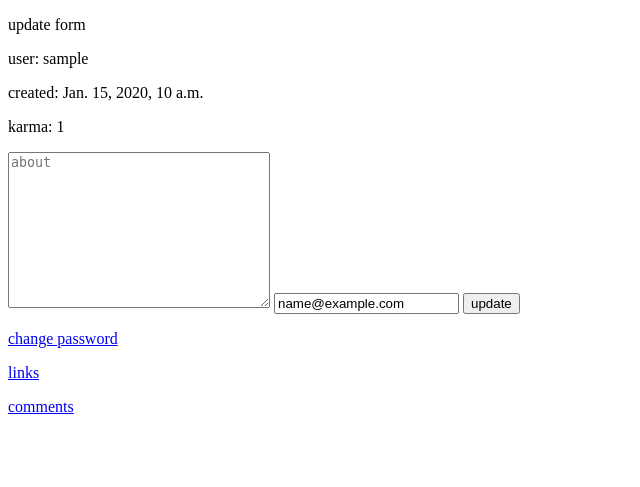
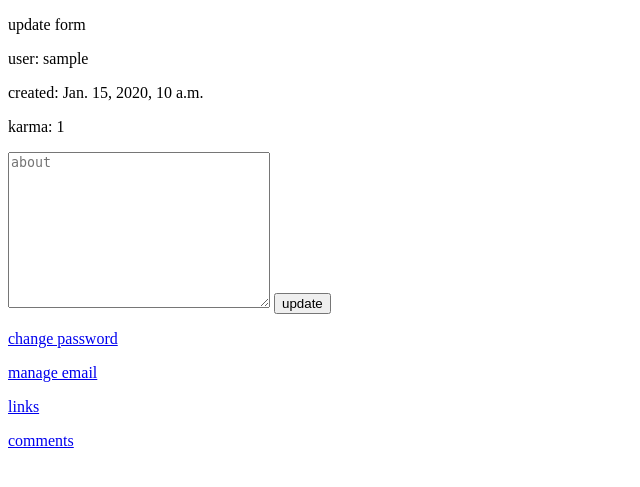
Before and after one commit to mobiusxs/technews, a Django app: a page that uses index/templates/index/profile.html in a window 1280 px wide. Shown: the part 26-513 px from the top of the page, without its empty margins (0-640 px from the left). Run offline with Django 3.2, Linux system fonts and the light colour scheme; a user stored in the database is signed in; tables that the repository leaves empty hold one stand-in row (values such as "Sample post").

Commit message:
update email management from form to link

```diff
--- a/index/templates/index/profile.html
+++ b/index/templates/index/profile.html
@@ -13,12 +13,10 @@
                 <label for="about">
                     <textarea name="about" id="about" placeholder="about" cols="30" rows="10"></textarea>
                 </label>
-                <label for="email">
-                    <input type="email" placeholder="email" value="{{ user.email }}">
-                </label>
                 <input type="submit" value="update">
             </form>
             <p><a href="{% url 'account_change_password' %}">change password</a></p>
+            <p><a href="{% url 'account_email' %}">manage email</a></p>
             <p><a href="{% url 'index:links' %}?username={{ user.username }}">links</a></p>
             <p><a href="{% url 'index:newcomments' %}?username={{ user.username }}">comments</a></p>
         </div>
```
